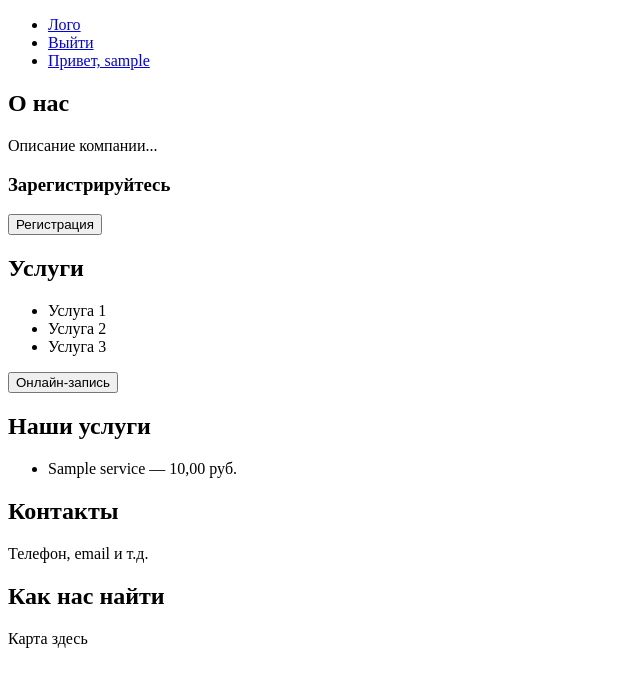
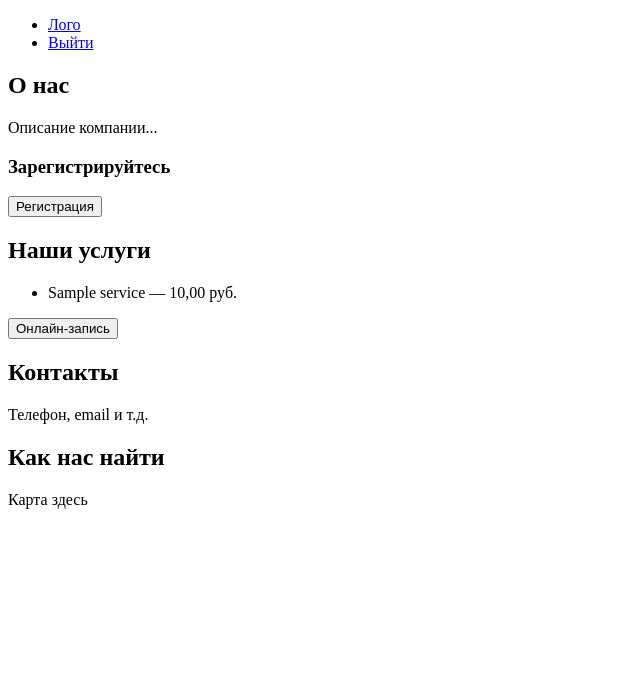
Before and after one commit to Wrenchik/CarWash, a Django app: page / in a window 1280 px wide. Shown: the top 687 px of the page, without its empty margins (0-640 px from the left). Run offline with Django 5.2, Linux system fonts and the light colour scheme; a user stored in the database is signed in; tables that the repository leaves empty hold one stand-in row (values such as "Sample post").

Commit message:
Refactor templates

```diff
--- a/templates/base.html
+++ b/templates/base.html
@@ -4,9 +4,23 @@
     <meta charset="UTF-8">
     <title>{% block title %}Автомойка{% endblock %}</title>
 </head>
+
+
 <body>
 
-    {% include 'includes/header.html' %}
+    <header>
+        <nav>
+            <ul>
+                <li><a href="{% url 'main_page' %}">Лого</a></li>
+                {% if user.is_authenticated %}
+                    <li><a href="{% url 'logout' %}">Выйти</a></li>
+                {% else %}
+                    <li><a href="{% url 'login' %}">Вход</a></li>
+                    <li><a href="{% url 'register' %}">Регистрация</a></li>
+                {% endif %}
+            </ul>
+        </nav>
+    </header>
 
     <main>
         {% block content %}{% endblock %}
--- a/templates/includes/about.html
+++ /dev/null
@@ -1,4 +0,0 @@
-<section id="about">
-    <h2>О нас</h2>
-    <p>Описание компании...</p>
-</section>
--- a/templates/includes/contacts.html
+++ /dev/null
@@ -1,4 +0,0 @@
-<section id="contacts">
-    <h2>Контакты</h2>
-    <p>Телефон, email и т.д.</p>
-</section>
--- a/templates/includes/header.html
+++ /dev/null
@@ -1,14 +0,0 @@
-<header>
-    <nav>
-        <ul>
-            <li><a href="{% url 'main_page' %}">Лого</a></li>
-            {% if user.is_authenticated %}
-                <li><a href="{% url 'logout' %}">Выйти</a></li>
-                <li><a href="#">Привет, {{ user.username }}</a></li>
-            {% else %}
-                <li><a href="{% url 'login' %}">Вход</a></li>
-                <li><a href="{% url 'register' %}">Регистрация</a></li>
-            {% endif %}
-        </ul>
-    </nav>
-</header>
--- a/templates/includes/location.html
+++ /dev/null
@@ -1,4 +0,0 @@
-<section id="location">
-    <h2>Как нас найти</h2>
-    <div id="map">Карта здесь</div>
-</section>
--- a/templates/includes/reserve.html
+++ /dev/null
@@ -1,3 +0,0 @@
-<section id="reserve">
-    <a href="{% url 'booking_page' %}"><button>Онлайн-запись</button></a>
-</section>
--- a/templates/includes/reviews.html
+++ /dev/null
@@ -1,6 +0,0 @@
-<h2>Наши услуги</h2>
-<ul>
-    {% for service in services %}
-        <li>{{ service.name }} — {{ service.price }} руб.</li>
-    {% endfor %}
-</ul>
--- a/templates/includes/services.html
+++ b/templates/includes/services.html
@@ -1,8 +1,6 @@
-<section id="services">
-    <h2>Услуги</h2>
-    <ul>
-        <li>Услуга 1</li>
-        <li>Услуга 2</li>
-        <li>Услуга 3</li>
-    </ul>
-</section>
+<h2>Наши услуги</h2>
+<ul>
+    {% for service in services %}
+        <li>{{ service.name }} — {{ service.price }} руб.</li>
+    {% endfor %}
+</ul>
--- a/templates/main/main.html
+++ b/templates/main/main.html
@@ -3,11 +3,25 @@
 {% block title %}Главная - Автомойка{% endblock %}
 
 {% block content %}
-    {% include "includes/about.html" %}
+    <section id="about">
+        <h2>О нас</h2>
+        <p>Описание компании...</p>
+    </section>
+
     {% include "includes/registration.html" %}
     {% include "includes/services.html" %}
-    {% include "includes/reserve.html" %}
-    {% include "includes/reviews.html" %}
-    {% include "includes/contacts.html" %}
-    {% include "includes/location.html" %}
+
+    <section id="reserve">
+        <a href="{% url 'booking_page' %}"><button>Онлайн-запись</button></a>
+    </section>
+
+    <section id="contacts">
+        <h2>Контакты</h2>
+        <p>Телефон, email и т.д.</p>
+    </section>
+
+    <section id="location">
+        <h2>Как нас найти</h2>
+        <div id="map">Карта здесь</div>
+    </section>
 {% endblock %}
```
Also changed, not shown: 1 other file.
